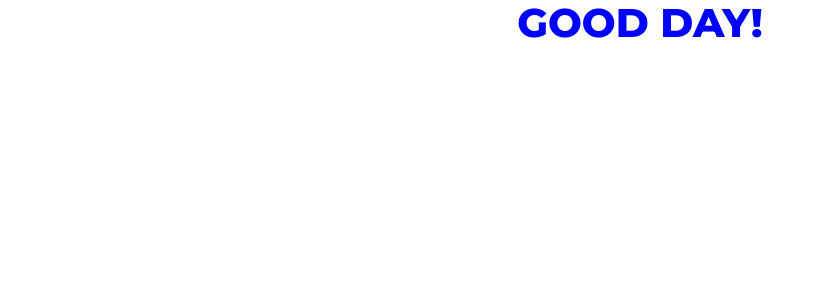
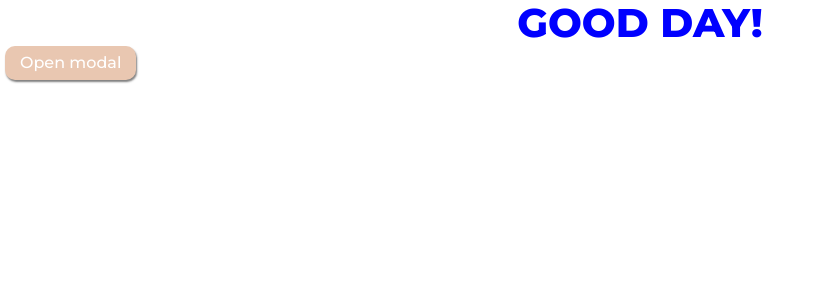
Before and after one commit to Vladtravel/frontend, a React (Create React App) app: page / in a window 1280 px wide. Shown: the top 300 px of the page, without its empty margins (0-820 px from the left). Built offline with nearby package versions, Linux system fonts and the light colour scheme.

Commit message:
Test Modal and Button

```diff
--- a/public/index.html
+++ b/public/index.html
@@ -10,12 +10,17 @@
       href="https://fonts.googleapis.com/css2?family=Montserrat:wght@400;500;600;800&display=swap"
       rel="stylesheet"
     />
-    <meta name="description" content="Web site created using create-react-app" />
+    <meta
+      name="description"
+      content="Web site created using create-react-app"
+    />
 
     <title>React App</title>
   </head>
   <body>
     <noscript>You need to enable JavaScript to run this app.</noscript>
     <div id="root"></div>
+
+    <div id="modal-root"></div>
   </body>
 </html>
--- a/src/components/App/App.js
+++ b/src/components/App/App.js
@@ -1,7 +1,26 @@
+import { useState } from "react";
 import s from "./App.module.css";
+import Modal from "../Modal";
+import Button from "../Modal/Button/Button";
 
 function App() {
-  return <div className={s.App}>GOOD DAY!</div>;
+  const [showModal, setShowModal] = useState(false);
+
+  const toggleModal = () => {
+    setShowModal(!showModal);
+  };
+
+  return (
+    <>
+      <div className={s.App}>GOOD DAY!</div>
+      <Button onClick={toggleModal} text={"Open modal"} />
+      {showModal && (
+        <Modal onClose={toggleModal}>
+          <Button onClick={toggleModal} text={"Close modal"} />
+        </Modal>
+      )}
+    </>
+  );
 }
 
 export default App;
--- /dev/null
+++ b/src/components/Modal/Button/Button.js
@@ -0,0 +1,10 @@
+import React from "react";
+import s from "./Button.module.css";
+
+const Button = ({ onClick, text }) => (
+  <button className={s.btn} type="button" onClick={onClick}>
+    {text}
+  </button>
+);
+
+export default Button;
--- /dev/null
+++ b/src/components/Modal/Button/Button.module.css
@@ -0,0 +1,21 @@
+.btn {
+  border: none;
+  padding: 8px 15px;
+  background-color: rgb(233, 199, 177);
+  color: #fff;
+  font-weight: 500;
+  margin-left: 5px;
+  margin-right: 5px;
+  font-family: inherit;
+  cursor: pointer;
+  outline: none;
+  box-shadow: 1px 2px 2px 0 rgb(0 0 0 / 0.5);
+  transition: box-shadow 250ms linear;
+
+  border-radius: 10px;
+}
+
+.btn:hover,
+.btn:focus {
+  background-color: rgb(225, 36, 29);
+}
--- /dev/null
+++ b/src/components/Modal/Button/index.js
@@ -0,0 +1 @@
+export { default } from "./Button";
--- a/src/components/Modal/Modal.js
+++ b/src/components/Modal/Modal.js
@@ -0,0 +1,30 @@
+import { useEffect } from "react";
+import { createPortal } from "react-dom";
+import s from "./Modal.module.css";
+
+const modalRoot = document.querySelector("#modal-root");
+
+export default function Modal({ children, onClose }) {
+  useEffect(() => {
+    window.addEventListener("keydown", handleKeyDown);
+  });
+
+  const handleKeyDown = (e) => {
+    if (e.code === "Escape") {
+      onClose();
+    }
+  };
+
+  const handleBackdropClick = (e) => {
+    if (e.currentTarget === e.target) {
+      onClose();
+    }
+  };
+
+  return createPortal(
+    <div className={s.backdrop} onClick={handleBackdropClick}>
+      <div className={s.content}>{children}</div>
+    </div>,
+    modalRoot
+  );
+}
--- a/src/components/Modal/Modal.module.css
+++ b/src/components/Modal/Modal.module.css
@@ -0,0 +1,23 @@
+.backdrop {
+  position: fixed;
+  top: 0;
+  left: 0;
+  width: 100vw;
+  height: 100vh;
+  background-color: rgba(0, 0, 0, 0.5);
+}
+
+.content {
+  position: absolute;
+  top: 50%;
+  left: 50%;
+  transform: translate(-50%, -50%);
+  min-height: 300px;
+  max-width: 600px;
+  width: 100%;
+  padding: 12px;
+  background-color: #fff;
+  border-radius: 3px;
+  box-shadow: 0px 2px 1px -1px rgba(0, 0, 0, 0.2),
+    0px 1px 1px 0px rgba(0, 0, 0, 0.14), 0px 1px 3px 0px rgba(0, 0, 0, 0.12);
+}
--- /dev/null
+++ b/src/components/Modal/index.js
@@ -0,0 +1 @@
+export { default } from "./Modal";
```
Also changed, not shown: 1 other file (tests, documents, lock files or other folders).
